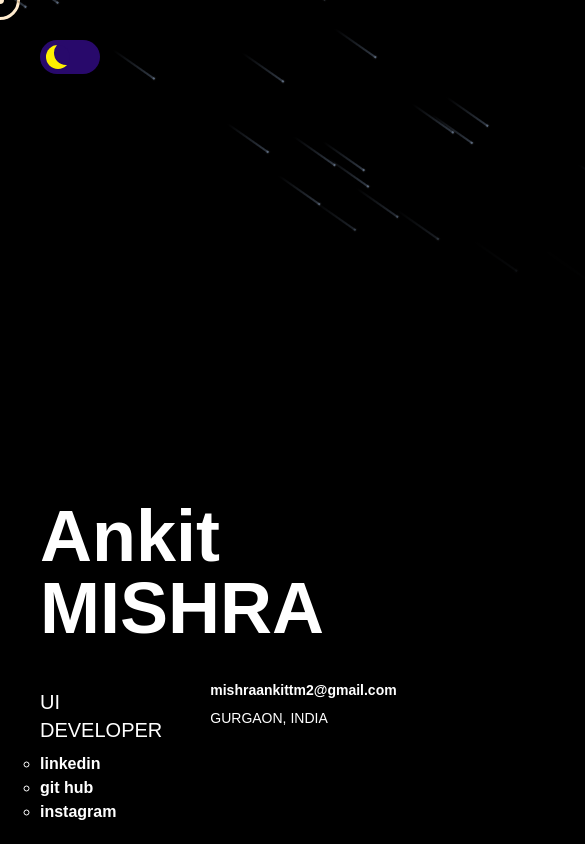
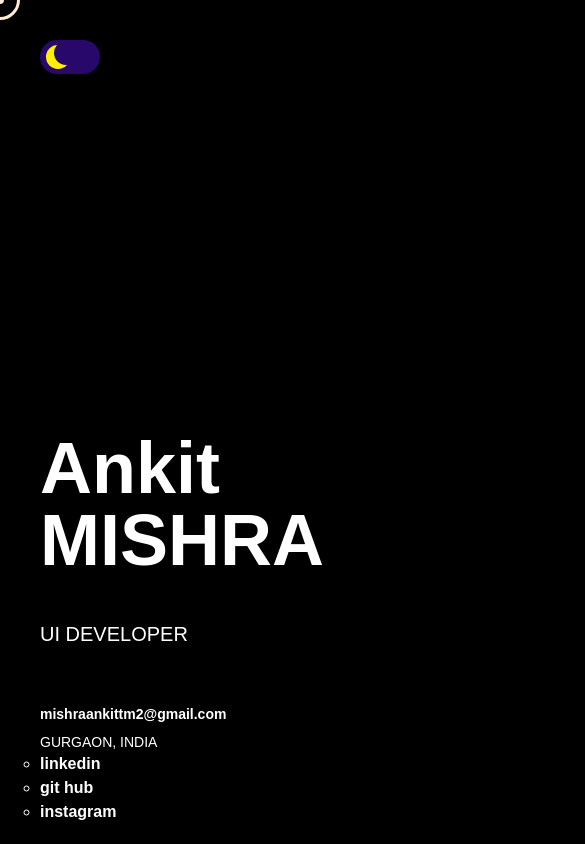
Before and after one commit to ankiitm2/MY-PORTFOLIO, a Next.js app: page / in a window 390 px wide. Shown: the top 844 px of the page, 585 px wide, since content can reach past the window. Built offline with nearby package versions, Linux system fonts and the light colour scheme.

Commit message:
text animation

```diff
--- a/app/page.tsx
+++ b/app/page.tsx
@@ -29,7 +29,9 @@ export default function Home() {
 
   return (
     <div className="p-10">
-      <Meteors />
+      <div className="hidden sm:block">
+        <Meteors />
+      </div>
       <CustomCursor />
       <Navbar />
     </div>
--- a/components/Intro.tsx
+++ b/components/Intro.tsx
@@ -10,7 +10,7 @@ const Intro = () => {
           <h2 className="uppercase">Mishra</h2>
         </div>
         <div className="details flex justify-between items-center flex-wrap ">
-          <div className="boxes flex gap-12 uppercase mt-9 text-sm font-thin">
+          <div className="boxes flex gap-12 uppercase mt-9 text-sm font-thin flex-wrap">
             <div className="box flex flex-col  gap-2 text-xl">
               <a href="#">
                 <WordRotate words={["Frontend Developer", "UI Developer"]} />
--- a/components/Meteors.tsx
+++ b/components/Meteors.tsx
@@ -11,20 +11,12 @@ export const Meteors = ({ number = 20 }: MeteorsProps) => {
   );
 
   useEffect(() => {
-    const styles = [...new Array(number)].map(() => {
-      const screenWidth = window.innerWidth;
-      const leftPosition =
-        screenWidth < 440
-          ? Math.floor(Math.random() * (screenWidth - 50)) + "px" // Adjusted for small screens
-          : Math.floor(Math.random() * (screenWidth - 120)) + "px"; // Default for larger screens
-
-      return {
-        top: -5,
-        left: leftPosition,
-        animationDelay: Math.random() * 1 + 0.2 + "s",
-        animationDuration: Math.floor(Math.random() * 8 + 2) + "s",
-      };
-    });
+    const styles = [...new Array(number)].map(() => ({
+      top: -5,
+      left: Math.floor(Math.random() * (window.innerWidth - 120)) + "px",
+      animationDelay: Math.random() * 1 + 0.2 + "s",
+      animationDuration: Math.floor(Math.random() * 8 + 2) + "s",
+    }));
     setMeteorStyles(styles);
   }, [number]);
 
```
